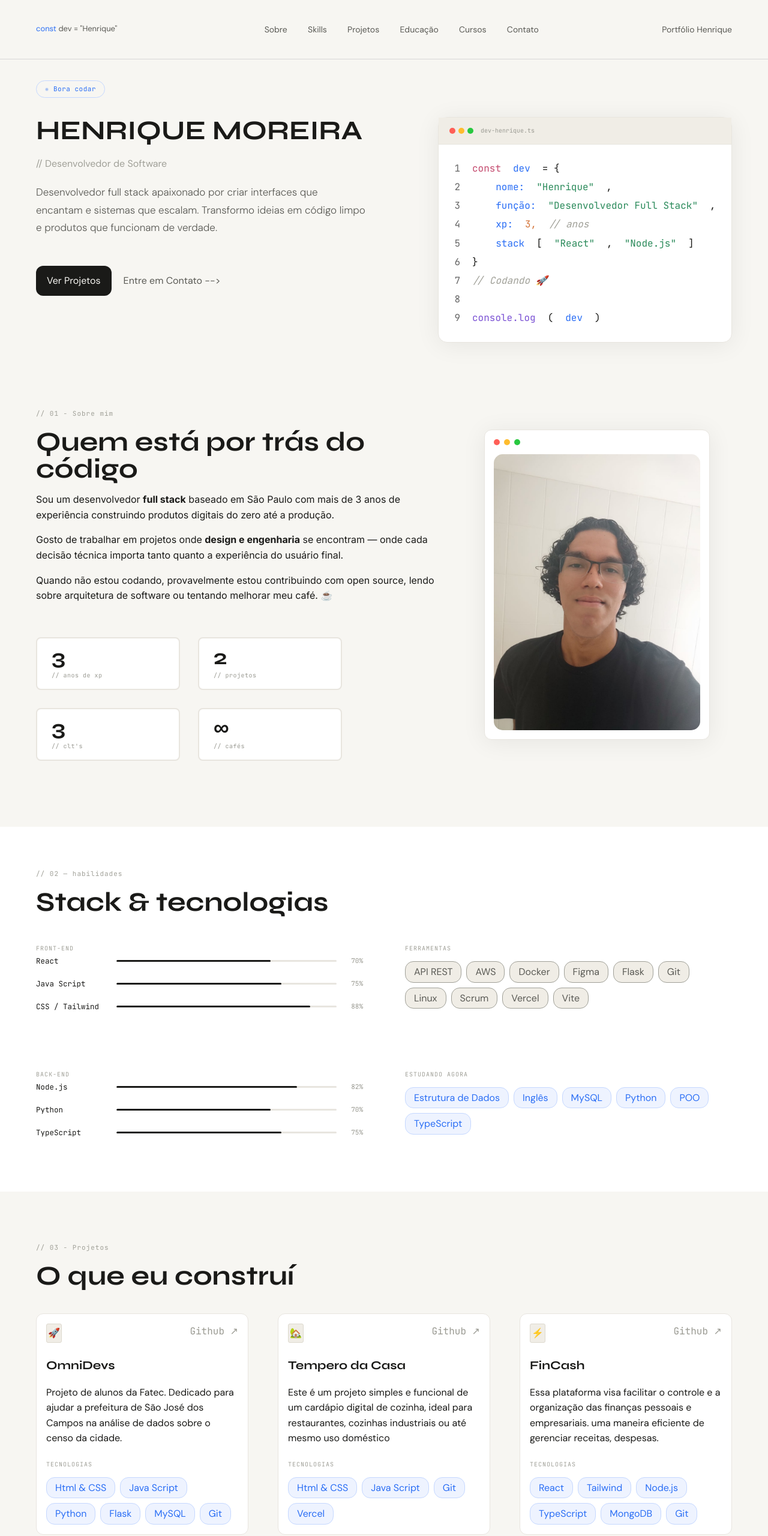
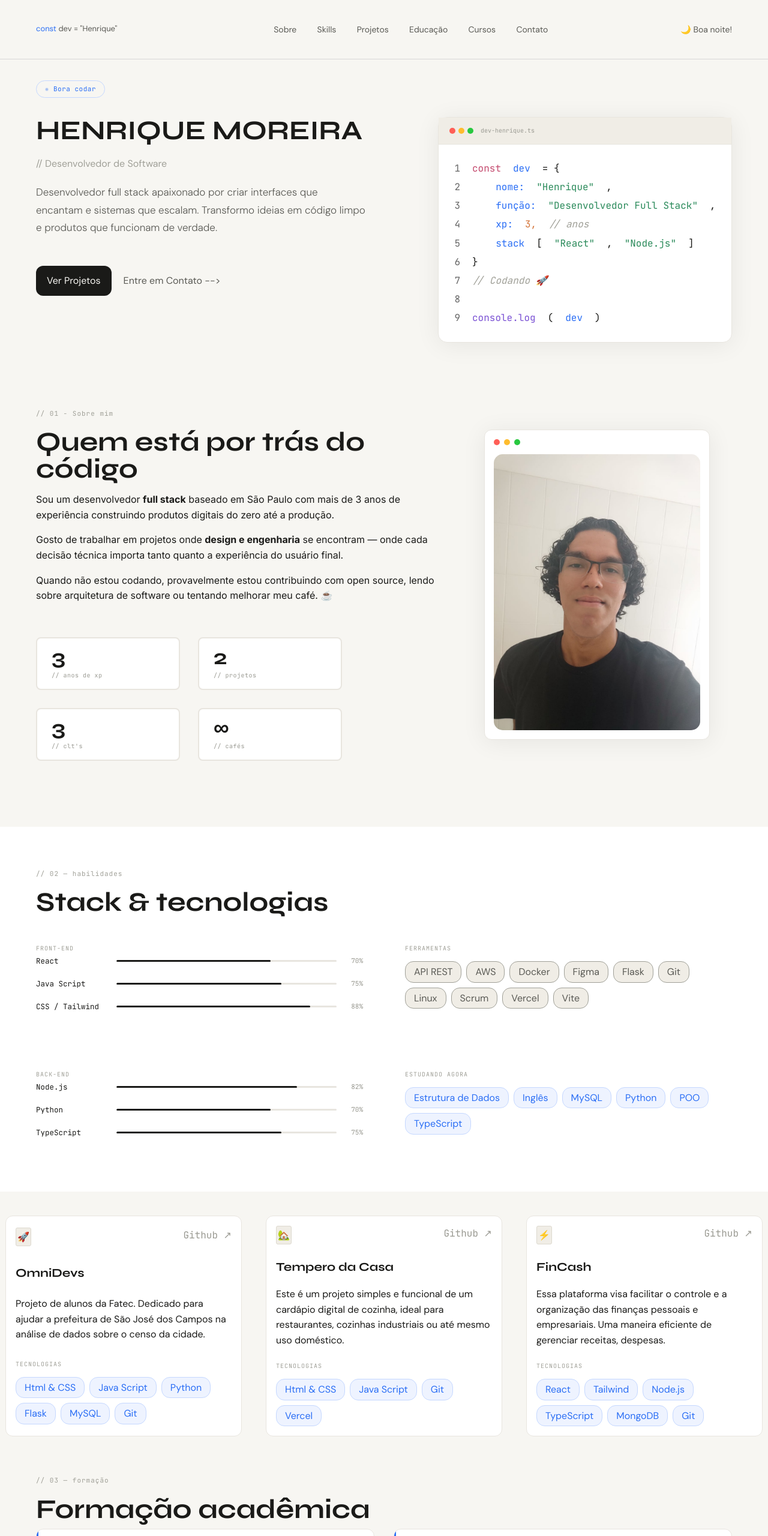
Before and after one commit to DeveloperCorsair/2-semestre-portifolio, a plain HTML site: page src/index.html in a window 1280 px wide. Shown: the top 2560 px of the page at 60% size. Drawn offline with Linux system fonts and the light colour scheme.

Commit message:
Portfólio concluído. V.1.0

```diff
--- a/src/css/style.css
+++ b/src/css/style.css
@@ -526,7 +526,8 @@ h1 {
 /* Class Projetos */
 .cards-projetos {
     display: flex;
-    justify-content: space-between;
+    flex-wrap: wrap;
+    justify-content: center;
     gap: 40px;
     margin-top: 40px;
 }
@@ -538,8 +539,8 @@ h1 {
     border-radius: 12px;
     display: grid;
     padding: 16px;
-    width: 320px;
-    min-width: 300px;
+    max-width: 360px;
+    min-width: 280px;
 }
 
 .cards-proj-body>span {
--- a/src/index.html
+++ b/src/index.html
@@ -29,7 +29,7 @@
             </ul>
         </nav>
 
-        <span>Portfólio Henrique</span>
+        <span id="saudacao"></span>
     </header>
 
     <!-- Apresentação -->
@@ -91,6 +91,7 @@
         </div>
     </section>
 
+    <!-- Sobre mim -->
     <section id="sobre-mim">
         <div class="grid-sobre-mim">
             <div class="container-2">
@@ -232,92 +233,8 @@
         </div>
     </section>
 
-    <section id="projetos">
-        <span class="subtitulo-label">// 03 - Projetos</span>
-        <h1>O que eu construí</h1>
-
-        <div class="cards-projetos">
-            <!-- Cards dos projetos -->
-            <!-- OmniDevs -->
-            <div class="cards-proj-body">
-                <div class="cards-git-header">
-                    <div> 🚀 </div>
-                    <a href="https://github.com/DeveloperCorsair/API-Censo-2022">Github ↗</a>
-                </div>
-
-                <span class="proj-title">OmniDevs</span>
-                <span>
-                    Projeto de alunos da Fatec. Dedicado para ajudar a prefeitura de São José dos Campos na análise
-                    de dados sobre o censo da cidade.
-                </span>
-
-                <!-- Tecnologias OmniDevs -->
-                <div class="">
-                    <span class="hab-label">Tecnologias</span>
-                    <div class="tech-soft">
-                        <span class="hab-soft">Html & CSS</span>
-                        <span class="hab-soft">Java Script</span>
-                        <span class="hab-soft">Python</span>
-                        <span class="hab-soft">Flask</span>
-                        <span class="hab-soft">MySQL</span>
-                        <span class="hab-soft">Git</span>
-                    </div>
-                </div>
-            </div>
-
-            <!-- Tempero da Casa -->
-            <div class="cards-proj-body">
-                <div class="cards-git-header">
-                    <div> 🏡 </div>
-                    <a href="https://temperodacasa.vercel.app/">Github ↗</a>
-                </div>
-
-                <span class="proj-title">Tempero da Casa</span>
-                <span>
-                    Este é um projeto simples e funcional de um cardápio digital de cozinha, ideal para restaurantes,
-                    cozinhas industriais ou até mesmo uso doméstico
-                </span>
-
-                <!-- Tecnologias Tempero da Casa -->
-                <div class="">
-                    <span class="hab-label">Tecnologias</span>
-                    <div class="tech-soft">
-                        <span class="hab-soft">Html & CSS</span>
-                        <span class="hab-soft">Java Script</span>
-                        <span class="hab-soft">Git</span>
-                        <span class="hab-soft">Vercel</span>
-                    </div>
-                </div>
-            </div>
-
-            <!-- FinCash -->
-            <div class="cards-proj-body">
-                <div class="cards-git-header">
-                    <div> ⚡ </div>
-                    <a href="https://github.com/DeveloperCorsair/TCC-FINCASH-BACK-END">Github ↗</a>
-                </div>
-
-                <span class="proj-title">FinCash</span>
-                <span>
-                    Essa plataforma visa facilitar o controle e a organização das finanças pessoais e empresariais. uma
-                    maneira eficiente de gerenciar receitas, despesas.
-                </span>
-
-                <!-- Tecnologias FinCash -->
-                <div>
-                    <span class="hab-label">Tecnologias</span>
-                    <div class="tech-soft">
-                        <span class="hab-soft">React</span>
-                        <span class="hab-soft">Tailwind</span>
-                        <span class="hab-soft">Node.js</span>
-                        <span class="hab-soft">TypeScript</span>
-                        <span class="hab-soft">MongoDB</span>
-                        <span class="hab-soft">Git</span>
-                    </div>
-                </div>
-            </div>
-        </div>
-    </section>
+    <!-- Projetos -->
+    <div class="cards-projetos" id="lista-projetos"></div>
 
     <!-- Educação -->
     <section id="educacao">
@@ -347,31 +264,8 @@
     <section id="cursos">
         <span class="subtitulo-label">// 04 — cursos & certificações</span>
         <h1>Cursos complementares</h1>
-        <div class="lista-cursos ">
-            <!-- Curso Scrum FGV -->
-            <div class="curso-item">
-                <div class="curso-col-esq">
-                    <div class="curso-nome">Introdução ao Scrum</div>
-                    <div class="curso-provider">Fundação Getúlio Vargas (FGV)</div>
-                </div>
-                <div class="curso-col-dir">
-                    <span class="curso-hora">10h</span>
-                    <span class="curso-ano">2025</span>
-                </div>
-            </div>
-
-            <!-- CS50X Harvard -->
-            <div class="curso-item">
-                <div class="curso-col-esq">
-                    <div class="curso-nome">CS50x: Introdução à Ciência da Computação</div>
-                    <div class="curso-provider"> Harvard University</div>
-                </div>
-                <div class="curso-col-dir">
-                    <span class="curso-horas">80h</span>
-                    <span class="curso-ano">2025</span>
-                </div>
-            </div>
-        </div>
+        <!-- Lista dos cursos -->
+        <div class="lista-cursos" id="lista-cursos"></div>
     </section>
 
     <!-- Seção dos meus contatos -->
--- a/src/script.js
+++ b/src/script.js
@@ -0,0 +1,136 @@
+// DADOS — projetos e cursos em arrays de objetos
+
+const projetos = [
+    {
+        emoji: "🚀",
+        link: "https://github.com/DeveloperCorsair/API-Censo-2022",
+        linkLabel: "Github ↗",
+        titulo: "OmniDevs",
+        descricao: "Projeto de alunos da Fatec. Dedicado para ajudar a prefeitura de São José dos Campos na análise de dados sobre o censo da cidade.",
+        tecnologias: ["Html & CSS", "Java Script", "Python", "Flask", "MySQL", "Git"]
+    },
+    {
+        emoji: "🏡",
+        link: "https://temperodacasa.vercel.app/",
+        linkLabel: "Github ↗",
+        titulo: "Tempero da Casa",
+        descricao: "Este é um projeto simples e funcional de um cardápio digital de cozinha, ideal para restaurantes, cozinhas industriais ou até mesmo uso doméstico.",
+        tecnologias: ["Html & CSS", "Java Script", "Git", "Vercel"]
+    },
+    {
+        emoji: "⚡",
+        link: "https://github.com/DeveloperCorsair/TCC-FINCASH-BACK-END",
+        linkLabel: "Github ↗",
+        titulo: "FinCash",
+        descricao: "Essa plataforma visa facilitar o controle e a organização das finanças pessoais e empresariais. Uma maneira eficiente de gerenciar receitas, despesas.",
+        tecnologias: ["React", "Tailwind", "Node.js", "TypeScript", "MongoDB", "Git"]
+    }
+];
+
+const cursos = [
+    {
+        nome: "Introdução ao Scrum",
+        provider: "Fundação Getúlio Vargas (FGV)",
+        horas: "10h",
+        ano: "2025"
+    },
+    {
+        nome: "CS50x: Introdução à Ciência da Computação",
+        provider: "Harvard University",
+        horas: "80h",
+        ano: "2025"
+    }
+];
+
+
+// ============================================
+// 1) ESTRUTURA DE DECISÃO — saudação por horário
+// ============================================
+
+function exibirSaudacao() {
+    const hora = new Date().getHours();
+    let saudacao;
+
+    if (hora >= 5 && hora < 12) {
+        saudacao = "☀️ Bom dia!";
+    } else if (hora >= 12 && hora < 18) {
+        saudacao = "🌤️ Boa tarde!";
+    } else {
+        saudacao = "🌙 Boa noite!";
+    }
+
+    document.getElementById("saudacao").textContent = saudacao;
+}
+
+
+// ============================================
+// 2) FUNÇÃO + REPETIÇÃO — renderiza projetos
+// ============================================
+
+function renderizarProjetos() {
+    const container = document.getElementById("lista-projetos");
+    container.innerHTML = "";
+
+    for (let i = 0; i < projetos.length; i++) {
+        const p = projetos[i];
+
+        // Gera as tags de tecnologia com um loop interno
+        let tagsHTML = "";
+        for (let j = 0; j < p.tecnologias.length; j++) {
+            tagsHTML += `<span class="hab-soft">${p.tecnologias[j]}</span>`;
+        }
+
+        container.innerHTML += `
+            <div class="cards-proj-body">
+                <div class="cards-git-header">
+                    <div>${p.emoji}</div>
+                    <a href="${p.link}" target="_blank">${p.linkLabel}</a>
+                </div>
+                <span class="proj-title">${p.titulo}</span>
+                <span>${p.descricao}</span>
+                <div>
+                    <span class="hab-label">Tecnologias</span>
+                    <div class="tech-soft">${tagsHTML}</div>
+                </div>
+            </div>
+        `;
+    }
+}
+
+
+// ============================================
+// 3) FUNÇÃO + REPETIÇÃO — renderiza cursos
+// ============================================
+
+function renderizarCursos() {
+    const container = document.getElementById("lista-cursos");
+    container.innerHTML = "";
+
+    for (let i = 0; i < cursos.length; i++) {
+        const c = cursos[i];
+
+        const isUltimo = i === cursos.length - 1;
+
+        container.innerHTML += `
+            <div class="curso-item" ${isUltimo ? 'style="border-bottom:none"' : ''}>
+                <div class="curso-col-esq">
+                    <div class="curso-nome">${c.nome}</div>
+                    <div class="curso-provider">${c.provider}</div>
+                </div>
+                <div class="curso-col-dir">
+                    <span class="curso-hora">${c.horas}</span>
+                    <span class="curso-ano">${c.ano}</span>
+                </div>
+            </div>
+        `;
+    }
+}
+
+
+// ============================================
+// INICIALIZAÇÃO — roda tudo ao carregar a página
+// ============================================
+
+exibirSaudacao();
+renderizarProjetos();
+renderizarCursos();
```
